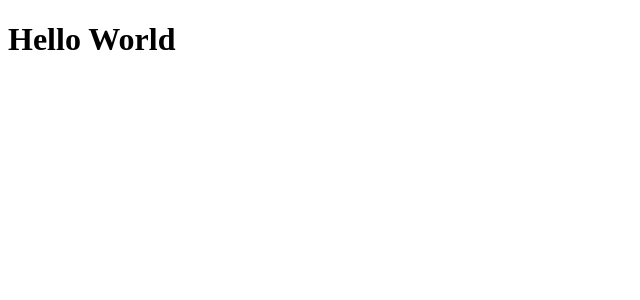
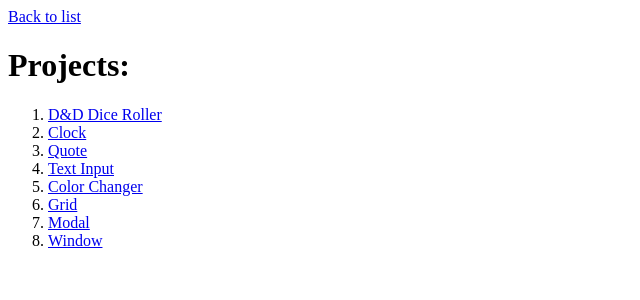
Before and after one commit to Benatovich/react-practice-sandbox, a React app: page /home in a window 1280 px wide. Shown: the top 300 px of the page, without its empty margins (0-640 px from the left). Built offline with nearby package versions, Linux system fonts and the light colour scheme.

Commit message:
file architecture complete. Links work and each project view has a to do list

```diff
--- a/src/App.jsx
+++ b/src/App.jsx
@@ -1,3 +1,65 @@
+import { BrowserRouter as Router,
+  Route, Switch, Redirect
+} from 'react-router-dom';
+
+import Home from './views/Home/Home';
+import Header from './components/Header/Header';
+import Clock from './views/Clock/Clock';
+import ColorChanger from './views/ColorChanger/ColorChanger';
+import Dice from './views/Dice/Dice';
+import Grid from './views/Grid/Grid';
+import Modal from './views/Modal/Modal';
+import Quote from './views/Quote/Quote';
+import TextInput from './views/TextInput/TextInput';
+import Window from './views/Window/Window';
+
 export default function App() {
-  return <h1>Hello World</h1>;
+  return (
+    <Router>
+      <Header />
+      <Switch>
+
+        <Route path='/home'>
+          <Home />
+        </Route>
+
+        <Route path='/dice'>
+          <Dice />
+        </Route>
+
+        <Route path='/clock'>
+          <Clock />
+        </Route>
+
+        <Route path='/quote'>
+          <Quote />
+        </Route>
+
+        <Route path='/text-input'>
+          <TextInput />
+        </Route>
+
+        <Route path='/color-changer'>
+          <ColorChanger />
+        </Route>
+
+        <Route path='/grid'>
+          <Grid />
+        </Route>
+
+        <Route path='/modal'>
+          <Modal />
+        </Route>
+
+        <Route path='/window'>
+          <Window />
+        </Route>
+
+        <Route path='/'>
+          <Redirect to='/home' />
+        </Route>
+
+      </Switch>
+    </Router>
+  );
 }
--- /dev/null
+++ b/src/components/Header/Header.jsx
@@ -0,0 +1,10 @@
+import React from 'react'
+import { Link } from 'react-router-dom'
+
+export default function Header() {
+  return (
+    <Link to='/'>
+        Back to list
+    </Link>
+  )
+}
--- /dev/null
+++ b/src/views/Clock/Clock.jsx
@@ -0,0 +1,17 @@
+import React from 'react'
+
+export default function Clock() {
+  return (
+    <>
+      <div>
+        <h1>Clock</h1>
+        <ol>
+          <li>displays a realtime clock</li>
+          <li>and lets you select a timezone</li>
+          <li>and displays a second timezone on the other half of the world (12 hours time difference)</li>
+          <li>and displays the name of a country in each of the timezones</li>
+        </ol>
+      </div>
+    </>
+  )
+}
--- /dev/null
+++ b/src/views/ColorChanger/ColorChanger.jsx
@@ -0,0 +1,17 @@
+import React from 'react'
+
+export default function ColorChanger() {
+  return (
+    <>
+      <div>
+        <h1>Color Changer</h1>
+        <ol>
+          <li>returns a random background color on refresh</li>
+          <li>and returns a random shape on top of the background</li>
+          <li>and returns a random color for the random shape that is not the background color</li>
+          <li>and has a button that inverts the colors of the shape and the background</li>
+        </ol>
+      </div>
+    </>
+  )
+}
--- /dev/null
+++ b/src/views/Dice/Dice.jsx
@@ -0,0 +1,17 @@
+import React from 'react'
+
+export default function Dice() {
+  return (
+    <>
+      <div>
+        <h1>D&D Dice Roller</h1>
+        <ol>
+          <li>randomly rolls a die and returns the value</li>
+          <li>and lets you select a dice to roll</li>
+          <li>and lets you add additional D&D dice and returns each value and the total value</li>
+          <li>and logs the last 10 die/dice and each value and total value</li>
+        </ol>
+      </div>
+    </>
+  )
+}
--- /dev/null
+++ b/src/views/Grid/Grid.jsx
@@ -0,0 +1,16 @@
+import React from 'react'
+
+export default function Grid() {
+  return (
+    <>
+      <div>
+        <h1>Grid</h1>
+        <ol>
+          <li>Create a grid of cards/tiles with option to render in three different sizes (small, medium, large).</li>
+          <li>Add button to randomly generate each tile size (within a set parameter). Render dimensions within each tile.</li>
+          <li>Be able to sort tiles from largest to smallest and vice versa. </li>
+        </ol>
+      </div>
+    </>
+  )
+}
--- /dev/null
+++ b/src/views/Home/Home.jsx
@@ -0,0 +1,61 @@
+import React from 'react'
+import { Link } from 'react-router-dom';
+
+export default function Home() {
+  return (
+    <>
+      <div>
+        <h1>Projects:</h1>
+        <ol>
+          <li>
+            <Link to='/dice'>
+                D&D Dice Roller
+            </Link>
+          </li>
+
+          <li>
+            <Link to='/clock'>
+                Clock
+            </Link>
+          </li>
+
+          <li>
+            <Link to='/quote'>
+                Quote
+            </Link>
+          </li>
+
+          <li>
+            <Link to='/text-input'>
+                Text Input
+            </Link>
+          </li>
+
+          <li>
+            <Link to='/color-changer'>
+                Color Changer
+            </Link>
+          </li>
+
+          <li>
+            <Link to='/grid'>
+                Grid
+            </Link>
+          </li>
+
+          <li>
+            <Link to='/modal'>
+                Modal
+            </Link>
+          </li>
+
+          <li>
+            <Link to='/window'>
+                Window
+            </Link>
+          </li>
+
+        </ol>
+      </div>
+    </>    )
+}
--- /dev/null
+++ b/src/views/Modal/Modal.jsx
@@ -0,0 +1,16 @@
+import React from 'react'
+
+export default function Modal() {
+  return (
+    <>
+      <div>
+        <h1>Modal</h1>
+        <ol>
+          <li>Have a button that retrieves a random photo from an API (e.g. https://source.unsplash.com/random) and then renders it within a modal. Include a close button within modal.  </li>
+          <li>Have background dimmed when modal is rendered</li>
+          <li>Be able to close modal by clicking anywhere outside of modal.</li>
+        </ol>
+      </div>
+    </>
+  )
+}
--- /dev/null
+++ b/src/views/Quote/Quote.jsx
@@ -0,0 +1,17 @@
+import React from 'react'
+
+export default function Quote() {
+  return (
+    <>
+      <div>
+        <h1>Quote</h1>
+        <ol>
+          <li>displays an inspirational quote</li>
+          <li>that is randomly fetched from an API when you press a button</li>
+          <li>and rotates through the font on some timer</li>
+          <li>and has the quote read back to you using <a href="https://developer.mozilla.org/en-US/docs/Web/API/Web_Speech_API/Using_the_Web_Speech_API#Speech_synthesis">this API</a></li>
+        </ol>
+      </div>
+    </>
+  )
+}
--- /dev/null
+++ b/src/views/TextInput/TextInput.jsx
@@ -0,0 +1,17 @@
+import React from 'react'
+
+export default function TextInput() {
+  return (
+    <>
+      <div>
+        <h1>Text Input</h1>
+        <ol>
+          <li>Allows you to input text on the page</li>
+          <li>and randomly  changes the font for each word</li>
+          <li>and automatically formats words based on the definition of certain words (eg "bold" is bold, "italic" is italic, "green" is green, etc)</li>
+          <li>and allows you to replace a word with an emoji using colon syntax, like slack</li>
+        </ol>
+      </div>
+    </>
+  )
+}
--- /dev/null
+++ b/src/views/Window/Window.jsx
@@ -0,0 +1,14 @@
+import React from 'react'
+
+export default function Window() {
+  return (
+    <>
+      <div>
+        <h1>Window</h1>
+        <ol>
+          <li>Background color changes every time window resizes</li>
+        </ol>
+      </div>
+    </>
+  )
+}
```
